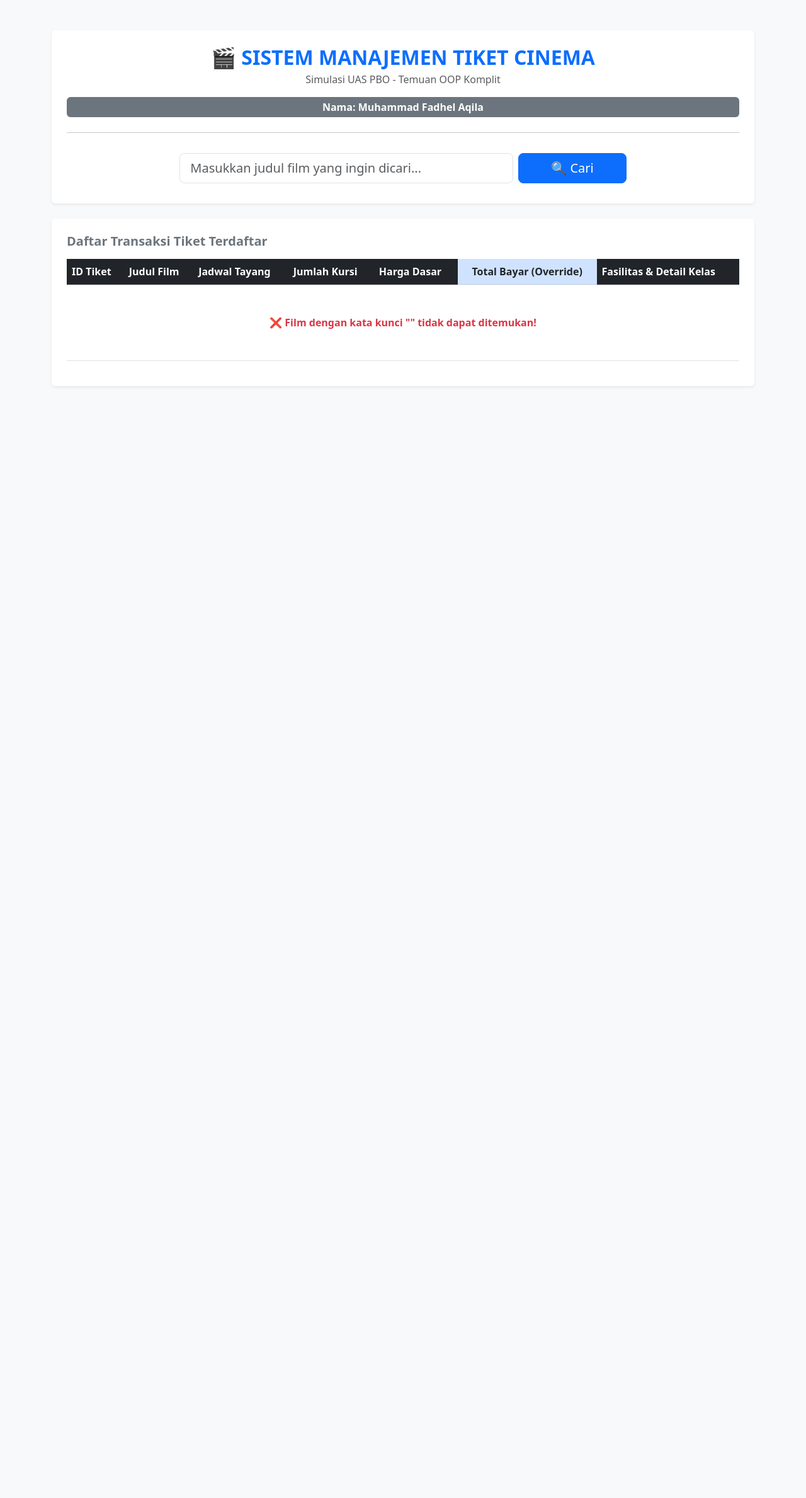
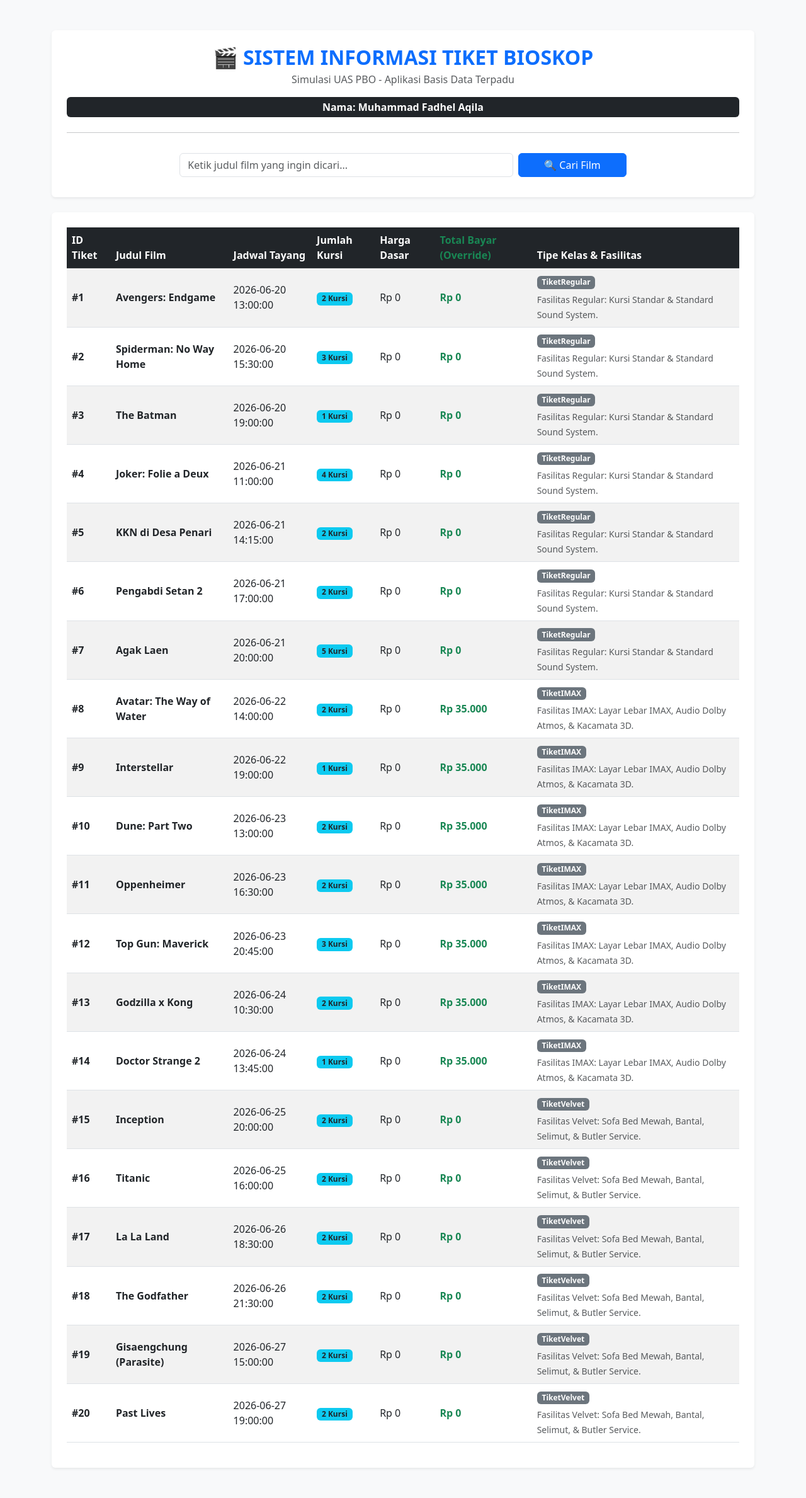
Before and after one commit to fadhelaqila/Latihan_PBO_MuhammadFadhelAqila, a PHP site: page / in a window 1280 px wide. Shown: the whole page at 63% size. Before the commit the page ends 614 px from the top, so only its background shows below. Run offline with PHP 8.4, Linux system fonts and the light colour scheme; data comes from the database, SQL or seed files in the repository; data that the repository does not hold is empty.

Commit message:
[FIX] memperbaiki kode

```diff
--- a/index.php
+++ b/index.php
@@ -1,26 +1,24 @@
 <?php
 // index.php
 
-// 1. Import semua file koneksi dan subclass model yang dibutuhkan
 require_once 'koneksi/database.php';
 require_once 'model/TiketRegular.php';
 require_once 'model/TiketIMAX.php';
 require_once 'model/TiketVelvet.php';
 
-// 2. Buat koneksi ke database
+// Inisialisasi koneksi database
 $database = new Database();
 $db = $database->getConnection();
 
-// 3. Tangkap kata kunci pencarian jika user mengetik sesuatu di kolom Cari (Tahap 6)
+// [Tahap 6] Mengambil kata kunci pencarian dari form input
 $kataKunci = isset($_GET['cari']) ? $_GET['cari'] : '';
 
-// 4. Ambil data spesifik berdasarkan jenisnya lewat Query WHERE masing-masing subclass (Tahap 4)
-// Parameter $kataKunci dilemparkan agar fitur searching langsung menyaring query SQL
+// [Tahap 4] Mengambil data per jenis studio dari database secara OOP
 $dataRegular = TiketRegular::ambilDataBerdasarkanJenis($db, $kataKunci);
 $dataIMAX    = TiketIMAX::ambilDataBerdasarkanJenis($db, $kataKunci);
 $dataVelvet  = TiketVelvet::ambilDataBerdasarkanJenis($db, $kataKunci);
 
-// 5. Gabungkan semua objek tiket ke dalam satu array besar (Konsep Polimorfisme)
+// Menggabungkan semua objek ke dalam satu array besar polimorfisme
 $semuaTiket = array_merge($dataRegular, $dataIMAX, $dataVelvet);
 ?>
 
@@ -36,30 +34,29 @@ $semuaTiket = array_merge($dataRegular, $dataIMAX, $dataVelvet);
 
 <div class="container my-5">
     <div class="card shadow-sm border-0 p-4 mb-4 bg-white text-center">
-        <h2 class="text-primary fw-bold mb-1">🎬 SISTEM MANAJEMEN TIKET CINEMA</h2>
-        <p class="text-muted mb-3">Simulasi UAS PBO - Temuan OOP Komplit</p>
-        <div class="badge bg-secondary p-2 fs-6">Nama: Muhammad Fadhel Aqila</div>
-        <hr class="mt-4">
+        <h2 class="text-primary fw-bold mb-1">🎬 SISTEM INFORMASI TIKET BIOSKOP</h2>
+        <p class="text-muted mb-3">Simulasi UAS PBO - Aplikasi Basis Data Terpadu</p>
+        <div class="badge bg-dark p-2 fs-6 mb-2">Nama: Muhammad Fadhel Aqila</div>
+        <hr>
 
         <form action="" method="GET" class="row g-2 justify-content-center my-2">
             <div class="col-md-6">
-                <input type="text" name="cari" class="form-control form-control-lg" placeholder="Masukkan judul film yang ingin dicari..." value="<?php echo htmlspecialchars($kataKunci); ?>">
+                <input type="text" name="cari" class="form-control" placeholder="Ketik judul film yang ingin dicari..." value="<?php echo htmlspecialchars($kataKunci); ?>">
             </div>
             <div class="col-md-2">
-                <button type="submit" class="btn btn-primary btn-lg w-100">🔍 Cari</button>
+                <button type="submit" class="btn btn-primary w-100">🔍 Cari Film</button>
             </div>
             <?php if (!empty($kataKunci)): ?>
                 <div class="col-md-1">
-                    <a href="index.php" class="btn btn-outline-danger btn-lg w-100">Reset</a>
+                    <a href="index.php" class="btn btn-outline-danger w-100">Reset</a>
                 </div>
             <?php endif; ?>
         </form>
     </div>
 
     <div class="card shadow-sm border-0 p-4 bg-white">
-        <h5 class="mb-3 text-secondary fw-bold">Daftar Transaksi Tiket Terdaftar</h5>
         <div class="table-responsive">
-            <table class="table table-hover align-middle">
+            <table class="table table-striped table-hover align-middle">
                 <thead class="table-dark">
                     <tr>
                         <th>ID Tiket</th>
@@ -67,36 +64,34 @@ $semuaTiket = array_merge($dataRegular, $dataIMAX, $dataVelvet);
                         <th>Jadwal Tayang</th>
                         <th>Jumlah Kursi</th>
                         <th>Harga Dasar</th>
-                        <th class="table-primary text-dark text-center">Total Bayar (Override)</th>
-                        <th>Fasilitas & Detail Kelas</th>
+                        <th class="text-success">Total Bayar (Override)</th>
+                        <th>Tipe Kelas & Fasilitas</th>
                     </tr>
                 </thead>
                 <tbody>
                     <?php if (count($semuaTiket) > 0): ?>
                         <?php foreach ($semuaTiket as $tiket): ?>
                             <tr>
-                                <td><strong>#<?php echo $tiket->getIdTiket(); ?></strong></td>
-                                <td class="fw-semibold text-dark"><?php echo $tiket->getNamaFilm(); ?></td>
-                                <td><small class="text-muted"><?php echo $tiket->getJadwalTayang(); ?></small></td>
-                                <td><span class="badge bg-info text-dark px-3 py-2"><?php echo $tiket->getJumlahKursi(); ?> Kursi</span></td>
-                                <td>Rp <?php echo number_format($tiket->getHargaDasar(), 0, ',', '.'); ?></td>
+                                <td><strong>#<?php echo $tiket->id_tiket; ?></strong></td>
+                                <td class="fw-bold text-dark"><?php echo $tiket->nama_film; ?></td>
+                                <td><?php echo $tiket->jadwal_tayang; ?></td>
+                                <td><span class="badge bg-info text-dark"><?php echo $tiket->jumlah_kursi; ?> Kursi</span></td>
+                                <td>Rp <?php echo number_format($tiket->hargaDasarTiket, 0, ',', '.'); ?></td>
 
-                                <td class="text-center fw-bold text-success fs-5">
+                                <td class="fw-bold text-success">
                                     Rp <?php echo number_format($tiket->hitungTotalHarga(), 0, ',', '.'); ?>
                                 </td>
 
                                 <td>
-                                    <span class="d-block mb-1 fw-bold text-secondary">
-                                        ✨ <?php echo get_class($tiket); ?> </span>
+                                    <span class="badge bg-secondary mb-1"><?php echo get_class($tiket); ?></span>
+                                    <br>
                                     <small class="text-muted"><?php echo $tiket->tampilkanInfoFasilitas(); ?></small>
                                 </td>
                             </tr>
                         <?php endforeach; ?>
                     <?php else: ?>
                         <tr>
-                            <td colspan="7" class="text-center text-danger py-5 fw-semibold">
-                                ❌ Film dengan kata kunci "<strong><?php echo htmlspecialchars($kataKunci); ?></strong>" tidak dapat ditemukan!
-                            </td>
+                            <td colspan="7" class="text-center text-danger py-4">Film "<strong><?php echo htmlspecialchars($kataKunci); ?></strong>" tidak ditemukan.</td>
                         </tr>
                     <?php endif; ?>
                 </tbody>
--- a/koneksi/database.php
+++ b/koneksi/database.php
@@ -6,7 +6,7 @@ class Database {
     private $host = "localhost";
     private $username = "root";
     private $password = ""; // Secara default, password Laragon/XAMPP adalah kosong
-    private $db_name = "db_latihan_pbo_trpl1b_muhammadfadhelaqila"; // Harus sama persis dengan nama DB di phpMyAdmin
+    private $db_name = "db_latihan_pbo_trpl1b_muhammadfadhelaqila."; // Harus sama persis dengan nama DB di phpMyAdmin
     public $conn;
 
     // 2. Membuat method/fungsi untuk membuka koneksi
--- a/model/TiketIMAX.php
+++ b/model/TiketIMAX.php
@@ -11,7 +11,7 @@ class TiketIMAX extends Tiket {
         if ($db === null) return $daftarTiket;
 
         // Query WHERE khusus untuk mengambil data tiket IMAX
-        $query = "SELECT * FROM db_latihan_pbo WHERE jenis_tiket = 'IMAX'";
+        $query = "SELECT * FROM tabel_tiket WHERE jenis_studio = 'IMAX'";
 
         if (!empty($kataKunci)) {
             $query .= " AND nama_film LIKE '%" . $db->real_escape_string($kataKunci) . "%'";
@@ -26,7 +26,7 @@ class TiketIMAX extends Tiket {
                     $row['nama_film'],
                     $row['jadwal_tayang'],
                     $row['jumlah_kursi'],
-                    $row['harga_dasar_tiket']
+                    $row['hargaDasarTiket']
                 );
             }
         }
--- a/model/TiketRegular.php
+++ b/model/TiketRegular.php
@@ -10,8 +10,8 @@ class TiketRegular extends Tiket {
         $daftarTiket = [];
         if ($db === null) return $daftarTiket;
 
-        // Query dasar: Memfilter data berdasarkan jenis_tiket = 'Regular'
-        $query = "SELECT * FROM db_latihan_pbo WHERE jenis_tiket = 'Regular'";
+        // Query dasar: Memfilter data berdasarkan jenis_studio = 'Regular'
+        $query = "SELECT * FROM tabel_tiket WHERE jenis_studio = 'Regular'";
 
         // Jika ada pencarian (Tahap 6), kita tambahkan kondisi WHERE ganda dengan AND
         if (!empty($kataKunci)) {
@@ -28,7 +28,7 @@ class TiketRegular extends Tiket {
                     $row['nama_film'],
                     $row['jadwal_tayang'],
                     $row['jumlah_kursi'],
-                    $row['harga_dasar_tiket']
+                    $row['hargaDasarTiket']
                 );
             }
         }
--- a/model/TiketVelvet.php
+++ b/model/TiketVelvet.php
@@ -11,7 +11,7 @@ class TiketVelvet extends Tiket {
         if ($db === null) return $daftarTiket;
 
         // Query WHERE khusus untuk mengambil data tiket Velvet
-        $query = "SELECT * FROM db_latihan_pbo WHERE jenis_tiket = 'Velvet'";
+        $query = "SELECT * FROM tabel_tiket WHERE jenis_studio = 'Velvet'";
 
         if (!empty($kataKunci)) {
             $query .= " AND nama_film LIKE '%" . $db->real_escape_string($kataKunci) . "%'";
@@ -26,7 +26,7 @@ class TiketVelvet extends Tiket {
                     $row['nama_film'],
                     $row['jadwal_tayang'],
                     $row['jumlah_kursi'],
-                    $row['harga_dasar_tiket']
+                    $row['hargaDasarTiket']
                 );
             }
         }
```
